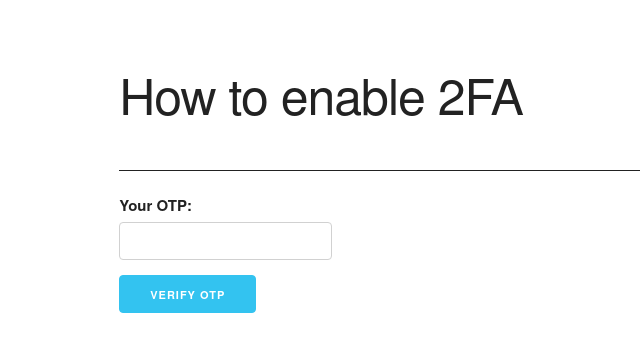
After one commit to AndreaRe9/Flask1FA, a Flask app: page /login/auth in a window 1280 px wide. The commit adds this page. Shown: the top 352 px of the page, without its empty margins (60-700 px from the left). Run offline with Flask 2, Linux system fonts and the light colour scheme; the visitor is signed in with stand-in values (Sample User, id 1).

Commit message:
Code changes. Implemented 2FA

```diff
--- a/server.py
+++ b/server.py
@@ -1,5 +1,6 @@
-from flask import Flask, render_template, redirect, request, url_for, flash
+from flask import Flask, render_template, redirect, request, url_for, flash, session
 import os
+import pyotp
 
 app = Flask(__name__)
 
@@ -13,14 +14,38 @@ def login():
   form_pass = request.form.get("password")
   if request.method == 'POST':
     if form_user == app.config["USER"] and form_pass == app.config["PASS"]:
-      return render_template('success.html')
+      session['username'] = form_user
+      #does the user have 2FA enabled? Let's assume so...
+      return redirect(url_for("OTP_auth"))
     else:
       flash("Invalid credentials. Please try again.")
   return redirect(url_for("index"))
+
+@app.route("/login/auth", methods=['GET', 'POST'])
+def OTP_auth():
+  if session['username'] == None:
+    return redirect(url_for('login'))
+  if request.method == 'POST':
+    #verify OTP
+    totp_instance = pyotp.TOTP(app.config["OTP_CODE"])
+    valid = totp_instance.verify(request.form.get("otp"))
+    if valid:
+      return render_template("success.html")
+    else:
+      flash("Invalid code. Please try again.")
+  else:
+    if app.config["OTP_ENABLED"] == "True":
+      return render_template('auth.html')
+    else:
+      app.config["OTP_ENABLED"] = "True"
+      return render_template('auth.html', secret_key=app.config["OTP_CODE"])
+  return redirect(url_for("OTP_auth"))
 
 
 if __name__ == "__main__":
   app.config["USER"] = "username"
   app.config["PASS"] = "password"
+  app.config["OTP_CODE"] = pyotp.random_base32()
+  app.config["OTP_ENABLED"] = "False"
   app.config["SECRET_KEY"] = os.urandom(16).hex()
   app.run(debug=True)
--- /dev/null
+++ b/templates/auth.html
@@ -0,0 +1,49 @@
+{% extends 'layout.html' %}
+{% block body %}
+  <div class="row" id="title">
+    <h1>How to enable 2FA</h1>
+  </div>
+  <div class="row">
+    {% if secret_key %}
+    <div class="six columns">
+      <form action="/login/auth" method="GET">
+        <div class="row">
+          <ul>
+            <li>Open Google Authenticator</li>
+            <li>Tap on the + button</li>
+            <li>Then tap on 'Enter a setup key'</li>
+            <li>Type the text written below into the file 'Your key'</li>
+            <li>Click Add</li>
+          </ul>
+        </div>
+        <div class="row">
+          <div class="ten columns">
+            <input class="u-full-width" type="text" value="{{ secret_key }}" readonly>
+          </div>
+        </div>
+        <div class="row">
+          <div class="three columns">
+            <input class="button-primary" type="submit" value="Done">
+          </div>
+        </div>
+      </form>
+    </div>
+    {% else %}
+    <div class="six columns">
+      <form action="/login/auth" method="POST">
+        <div class="row">
+          <div class="six columns">
+            <label for="username">Your OTP:</label>
+            <input class="u-full-width" type="text" id="otp" name="otp" required>
+          </div>
+        </div>
+        <div class="row">
+          <div class="three columns">
+            <input class="button-primary" type="submit" value="Verify OTP">
+          </div>
+        </div>
+      </form>
+    </div>
+    {% endif %}
+  </div>
+{% endblock %}
--- a/templates/layout.html
+++ b/templates/layout.html
@@ -5,8 +5,6 @@
   –––––––––––––––––––––––––––––––––––––––––––––––––– -->
   <meta charset="utf-8">
   <title>Login page with 2FA</title>
-  <meta name="description" content="">
-  <meta name="author" content="">
 
   <!-- CSS
   –––––––––––––––––––––––––––––––––––––––––––––––––– -->
```
